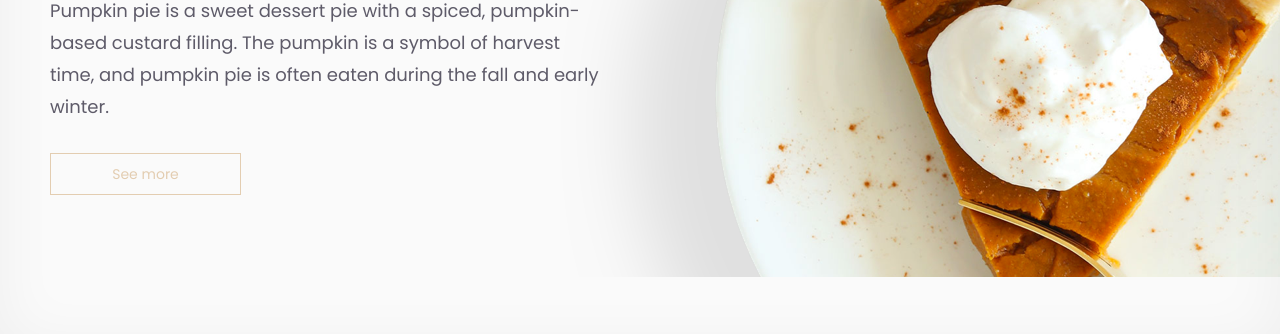
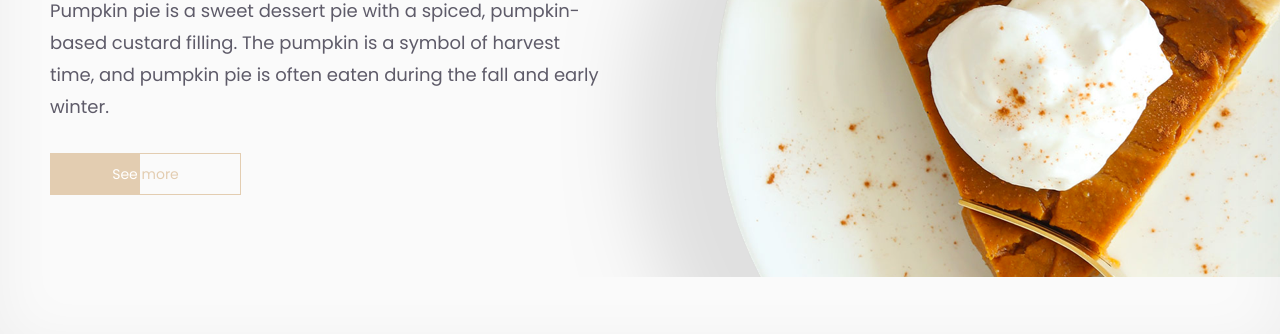
Before and after one commit to arnarp/veffo2, a plain HTML site: page index.html in a window 1280 px wide. Shown: the part 263-597 px from the top of the page. Drawn offline with nearby package versions, Linux system fonts and the light colour scheme.

Commit message:
Skiptur bakgrunnur á takka í hero

```diff
--- a/index.css
+++ b/index.css
@@ -259,7 +259,7 @@ section.hero > p {
     height: 60rem;
     background-position: 65% 130%;
     background-image: url('assets/background-header-image@2x.png');
-  background-image: -webkit-image-set( url('assets/background-header-image@2x.png') 1x, url('assets/background-header-image@3x.png') 2x);
+    background-image: -webkit-image-set( url('assets/background-header-image@2x.png') 1x, url('assets/background-header-image@3x.png') 2x);
   }
   section.hero > .caption-title {
     padding-top: 0;
@@ -272,6 +272,13 @@ section.hero > p {
 @media (min-width: 992px) {
   section.hero > p {
     max-width: 55rem;
+  }
+  section.hero > button.outline-btn {
+    background: -webkit-linear-gradient(left, #e3cdb1 0%, #e3cdb1 47%, rgba(255,0,0,0) 47%, rgba(255,0,0,0) 100%);
+    background: linear-gradient(left, #e3cdb1 0%, #e3cdb1 47%, rgba(255,0,0,0) 47%, rgba(255,0,0,0) 100%);
+  }
+  section.hero > button.outline-btn > span {
+    color: white;
   }
 }
 section.latest-recipes {
--- a/index.html
+++ b/index.html
@@ -36,7 +36,7 @@
     <p>
       Pumpkin pie is a sweet dessert pie with a spiced, pumpkin-based custard filling. The pumpkin is a symbol of harvest time, and pumpkin pie is often eaten during the fall and early winter.
     </p>
-    <button class="outline-btn">See more</button>
+    <button class="outline-btn"><span>See</span> more</button>
   </section>
   <section class="latest-recipes">
     <span class="caption-title">All the news are here</span>
```
